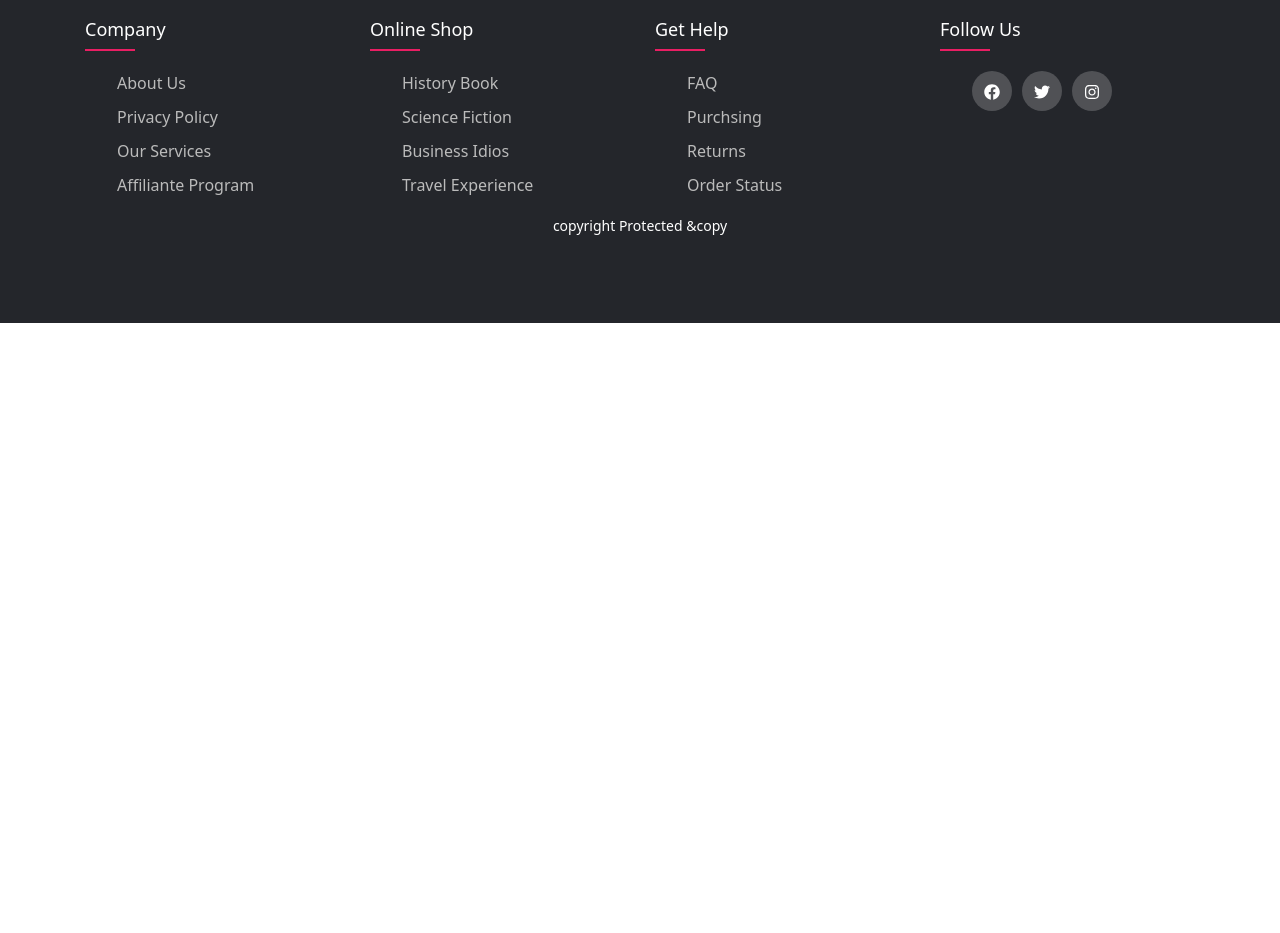
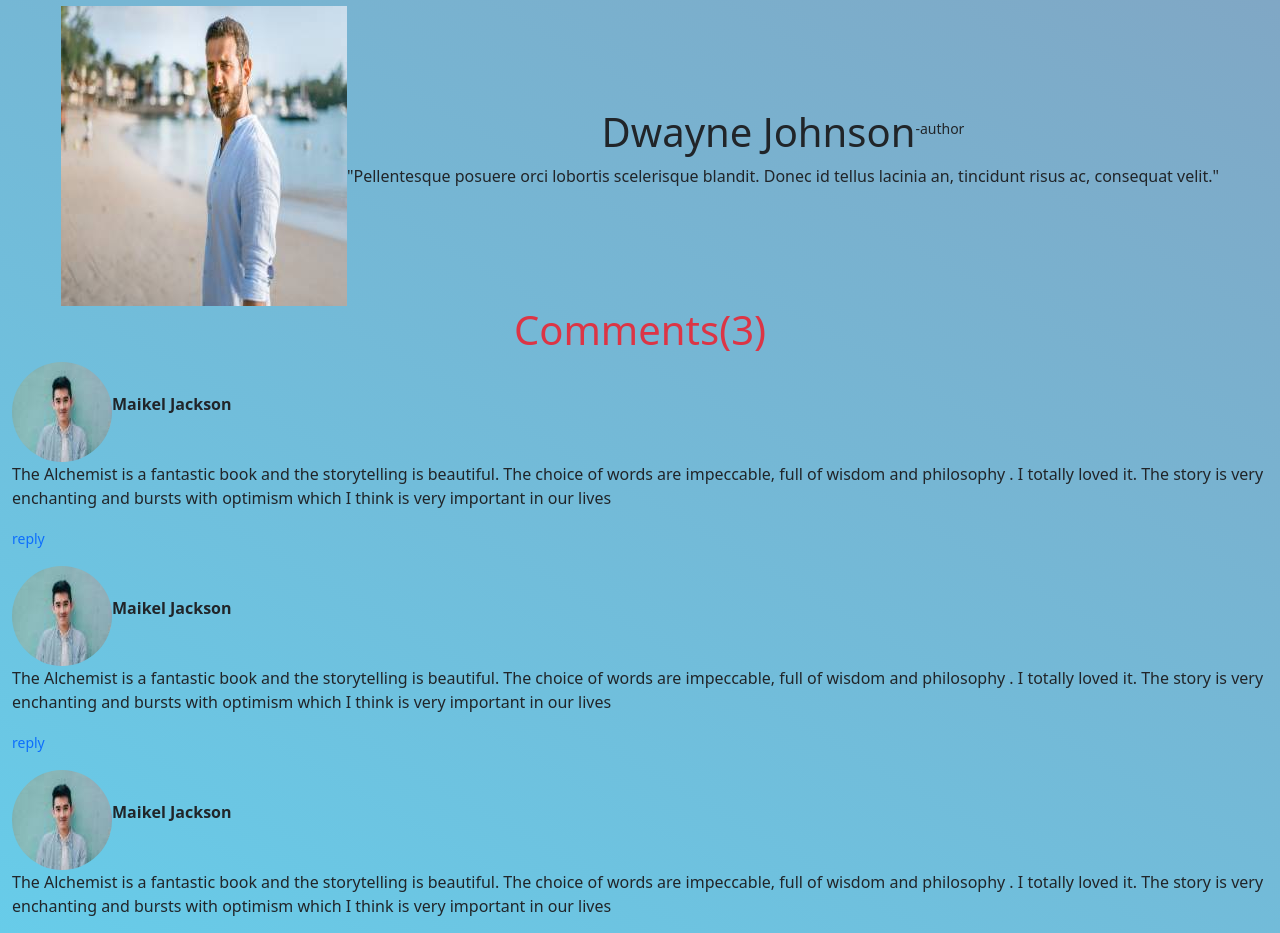
Before and after one commit to moshiur25524/warehouse-management-client-public, a React (Create React App) app: page / in a window 1280 px wide. Shown: the part 1199-2132 px from the top of the page. Before the commit the page ends 1522 px from the top, so only its background shows below. Built offline with nearby package versions, Linux system fonts and the light colour scheme; no server answers.

Commit message:
home page two extra section done

```diff
--- /dev/null
+++ b/src/pages/BestAuthor/BestAuthor.js
@@ -0,0 +1,24 @@
+import React from 'react';
+import author from '../../../src/Items/Images/best author (1).jpg'
+
+const BestAuthor = () => {
+    return (
+        <div className='container'>
+            <h1 className='text-center text-danger border border-bottom-0 border-warning'>Best Author of the week</h1>
+            <div className='d-flex justify-content-center align-items-center'>
+                <div><img src={author} alt="" /></div>
+                <div className=''>
+                    <div className='d-flex justify-content-center align-items-center'>
+                        <h1>Dwayne Johnson</h1>
+                        <p><small>-author</small></p>
+                    </div>
+                    <div>
+                        <p>"Pellentesque posuere orci lobortis scelerisque blandit. Donec id tellus lacinia an, tincidunt risus ac, consequat velit."</p>
+                    </div>
+                </div>
+            </div>
+        </div>
+    );
+};
+
+export default BestAuthor;
--- /dev/null
+++ b/src/pages/Comments/Comments.js
@@ -0,0 +1,30 @@
+import React from 'react';
+import boy from '../../../src/Items/Images/boy (1).jpg'
+
+const Comments = () => {
+    return (
+        <div className='container'>
+            <h1 className='text-center text-danger'>Comments(3)</h1>
+            <div className='d-flex  align-items-center'>
+                <div><img className='rounded-circle' src={boy} alt="" /></div>
+                <div><p className='fw-bolder'>Maikel Jackson</p></div>
+            </div>
+            <p>The Alchemist is a fantastic book and the storytelling is beautiful. The choice of words are impeccable, full of wisdom and philosophy . I totally loved it. The story is very enchanting and bursts with optimism which I think is very important in our lives</p>
+            <p><small className='text-primary'>reply</small></p>
+            <div className='d-flex  align-items-center'>
+                <div><img className='rounded-circle' src={boy} alt="" /></div>
+                <div><p className='fw-bolder'>Maikel Jackson</p></div>
+            </div>
+            <p>The Alchemist is a fantastic book and the storytelling is beautiful. The choice of words are impeccable, full of wisdom and philosophy . I totally loved it. The story is very enchanting and bursts with optimism which I think is very important in our lives</p>
+            <p><small className='text-primary'>reply</small></p>
+            <div className='d-flex  align-items-center'>
+                <div><img className='rounded-circle' src={boy} alt="" /></div>
+                <div><p className='fw-bolder'>Maikel Jackson</p></div>
+            </div>
+            <p>The Alchemist is a fantastic book and the storytelling is beautiful. The choice of words are impeccable, full of wisdom and philosophy . I totally loved it. The story is very enchanting and bursts with optimism which I think is very important in our lives</p>
+            <p><small className='text-primary'>reply</small></p>
+        </div>
+    );
+};
+
+export default Comments;
--- a/src/pages/Home/Home.js
+++ b/src/pages/Home/Home.js
@@ -1,5 +1,7 @@
 import React from 'react';
 import Banner from '../Banner/Banner';
+import BestAuthor from '../BestAuthor/BestAuthor';
+import Comments from '../Comments/Comments';
 import Inventories from '../Inventories/Inventories';
 
 
@@ -8,6 +10,8 @@ const Home = () => {
         <div className=''>
             <Banner></Banner>
             <Inventories></Inventories>
+            <BestAuthor></BestAuthor>
+            <Comments></Comments>
         </div>
     );
 };
```
Also changed, not shown: src/Items/Images/best author (1).jpg (added), src/Items/Images/boy (1).jpg (added).
